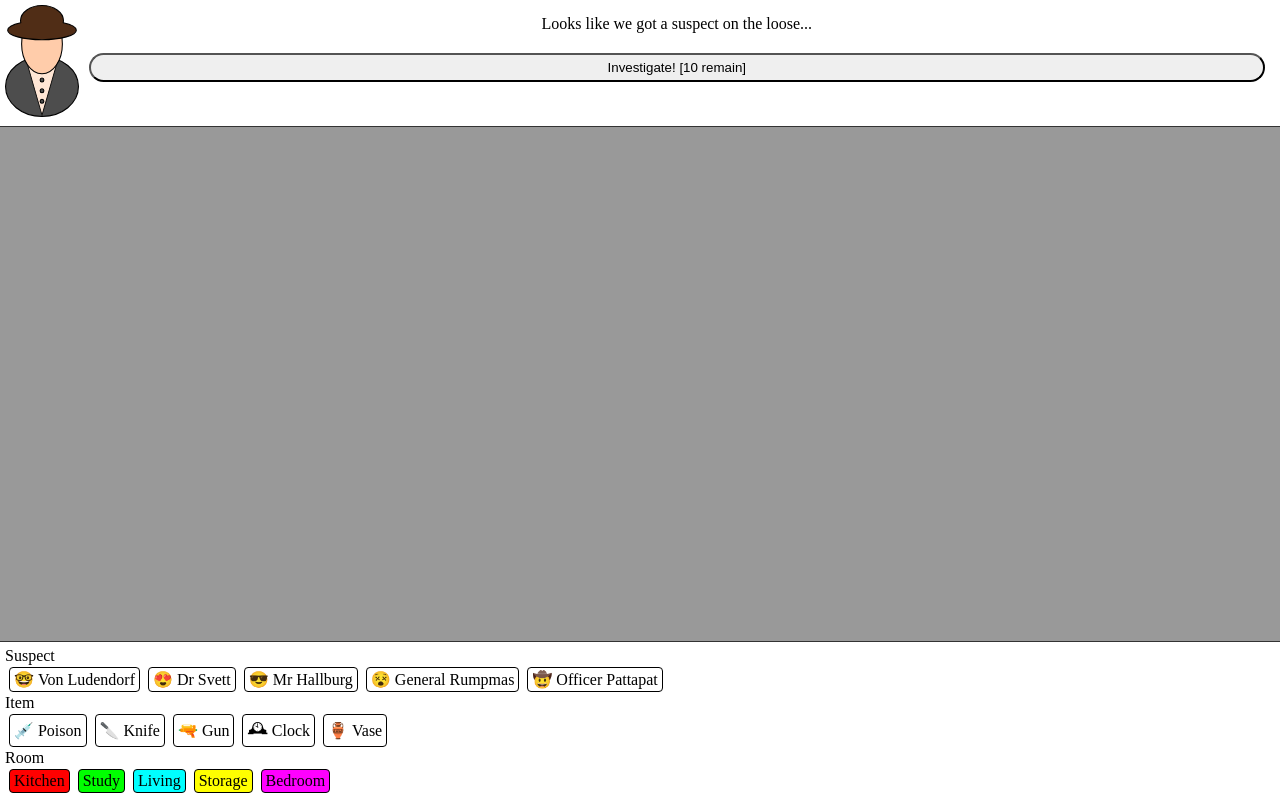
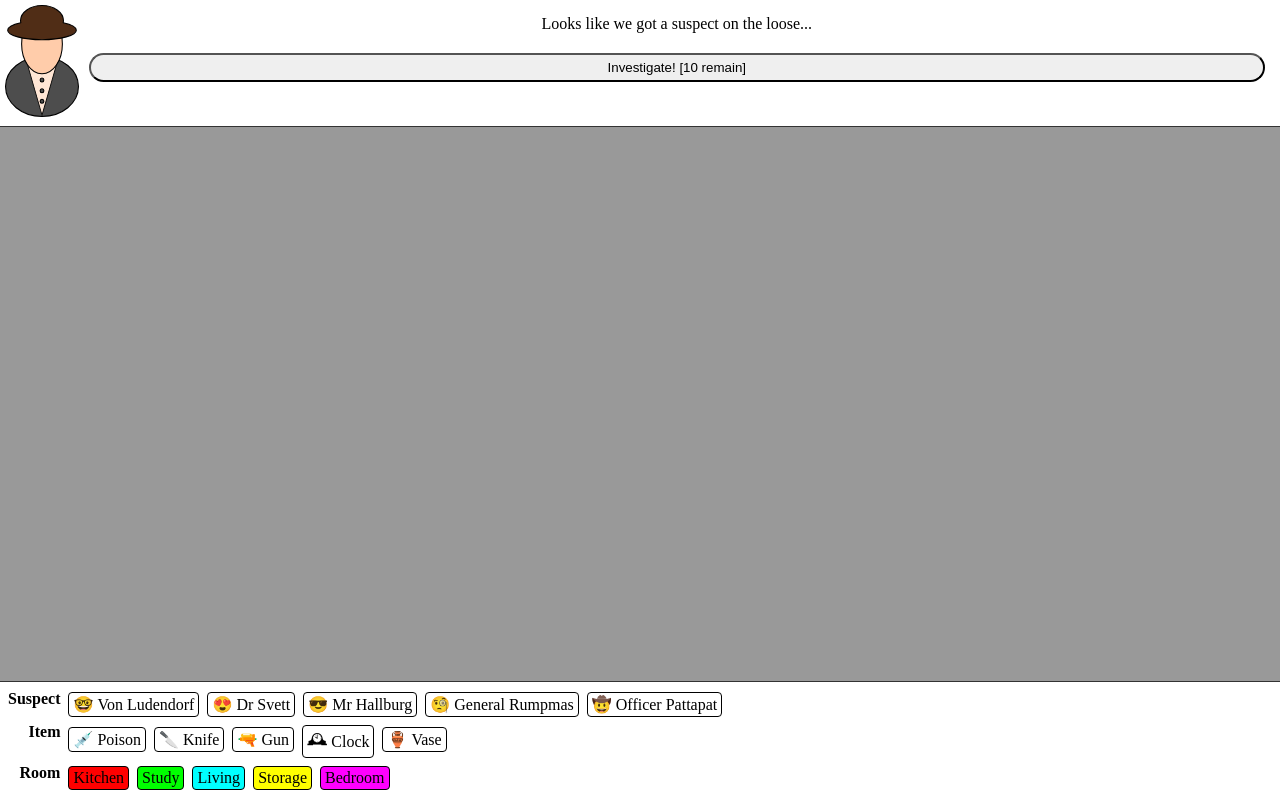
Before and after one commit to Brassawiking/Cluedle, a plain HTML site: page index.html in a window 1280 px wide. Drawn offline with nearby package versions, Linux system fonts and the light colour scheme.

Commit message:
Tightened the lower layout

```diff
--- a/script.js
+++ b/script.js
@@ -7,7 +7,7 @@ const suspects = [
   { type: 'suspect', icon: '🤓', name: 'Von Ludendorf' },
   { type: 'suspect', icon: '😍', name: 'Dr Svett' },
   { type: 'suspect', icon: '😎', name: 'Mr Hallburg' },
-  { type: 'suspect', icon: '😵', name: 'General Rumpmas' },
+  { type: 'suspect', icon: '🧐', name: 'General Rumpmas' },
   { type: 'suspect', icon: '🤠', name: 'Officer Pattapat' },
 ]
 
@@ -84,20 +84,32 @@ const app = Vue.createApp({
       </div>
 
       <div style="padding: 5px;">
+        <table>
+          <tr>
+            <th>
               Suspect
-        <div style="display: flex; flex-wrap: wrap;">
+            </th>
+            <td>
               <LeadBox v-for="suspect in suspects" :lead="suspect" @click="addToGuess(suspect)"/>
-        </div>
-
+            </td>
+          </tr>
+          <tr>
+            <th>
               Item
-        <div style="display: flex; flex-wrap: wrap;">
+            </th>
+            <td>
               <LeadBox v-for="item in items" :lead="item" @click="addToGuess(item)"/>
-        </div>
-
+            </td>
+          </tr>
+          <tr>
+            <th>
               Room
-        <div style="display: flex; flex-wrap: wrap;">
+            </th>
+            <td>
               <LeadBox v-for="room in rooms" :lead="room" @click="addToGuess(room)"/>
-        </div>
+            </td>
+          </tr>
+        </table>
       </div>
     </div>
   `,
--- a/style.css
+++ b/style.css
@@ -23,3 +23,12 @@
 button:disabled {
   color: #000;
 }
+
+th {
+  vertical-align: top;
+  text-align: right;
+}
+
+td {
+  vertical-align: top;
+}
```
Lines whose indentation alone changed are shown as unchanged.
